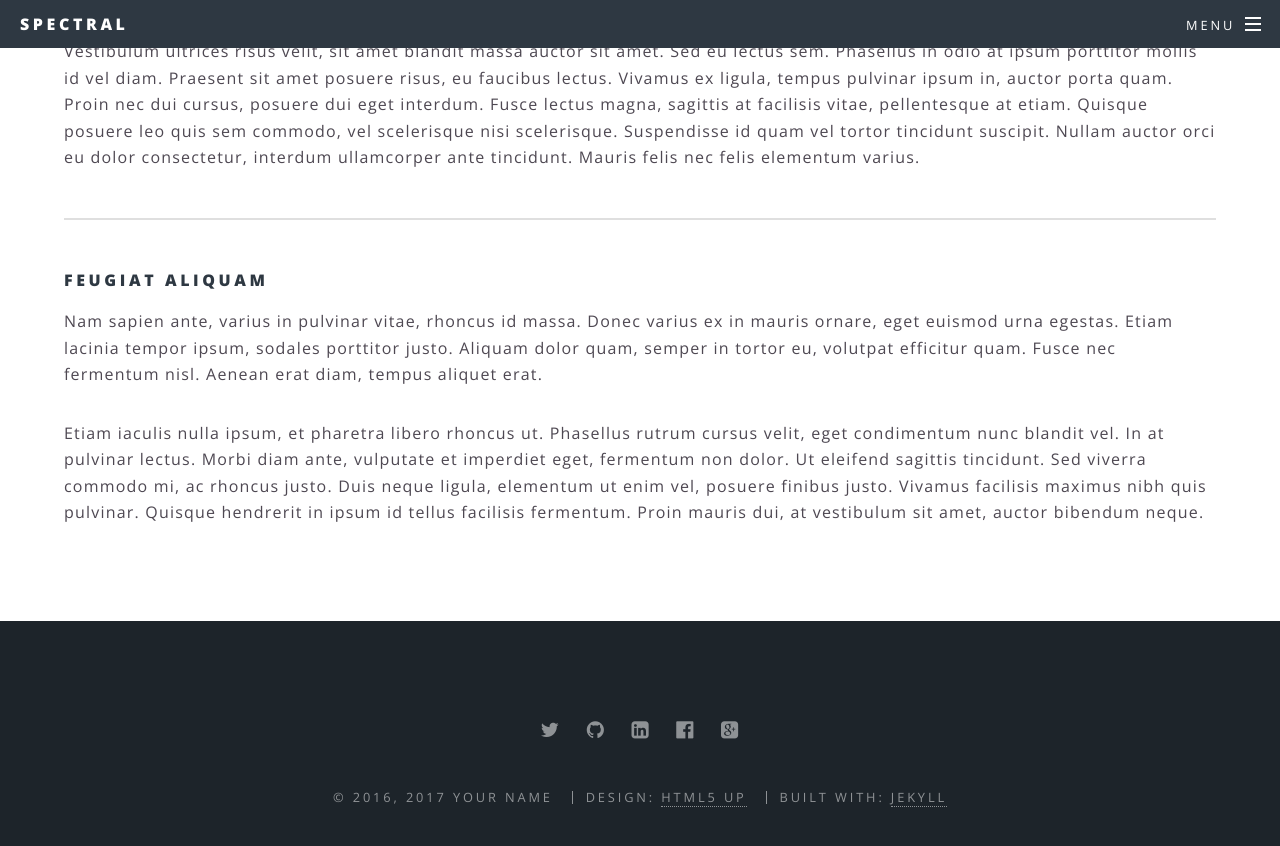
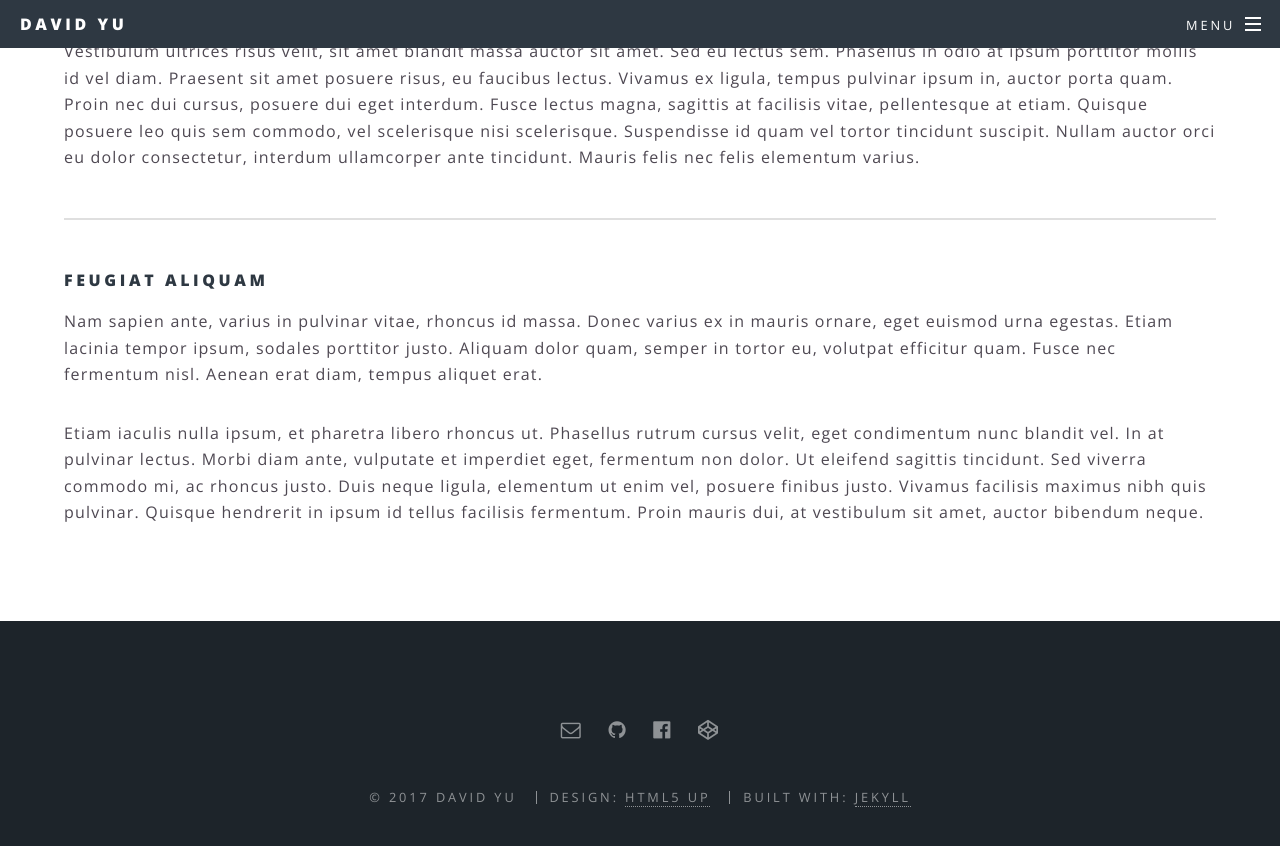
Before and after one commit to fkingnoobgg/my-portfolio-site, a Jekyll site: the page built from generic.html, in a window 1280 px wide and 900 px high, scrolled down 692 px. Shown: the top 846 px of the window. Built offline with Jekyll 4.4.1, drawn with Linux system fonts in a browser that asks for light colours.

Commit message:
update config and footer to relevant values

```diff
--- a/_config.yml
+++ b/_config.yml
@@ -2,22 +2,23 @@
 #
 
 # Site settings
-title: Spectral
+title: "David Yu"
 description: |
   Another fine responsive
   site template freebie
   crafted by [HTML5 UP](http://html5up.net)
-owner: Your Name # or company name
-first_published: 2016 # if migrating another site, the year of your first publish
-email: your-email@domain.com
+owner: "David Yu" # or company name
+first_published: 2017 # if migrating another site, the year of your first publish
+email: 21711933@student.uwa.edu.au
 baseurl: "" # the subpath of your site, e.g. /blog
 url: "http://yourdomain.com" # the base hostname & protocol for your site
 social:
-  twitter: https://twitter.com/<username>
-  github: https://github.com/<username>
-  linkedin-square: https://linkedin.com/in/<username>
-  facebook-official: https://facebook.com/<username>
-  google-plus-square: https://plus.google.com/u/0/+<username>
+  #twitter: https://twitter.com/<username>
+  github: https://github.com/fkingnoobgg
+  #linkedin-square: https://linkedin.com/in/<username>
+  facebook-official: https://www.facebook.com/profile.php?id=100012304187596
+  codepen: https://codepen.io
+  #google-plus-square: https://plus.google.com/u/0/+<username>
   #email: /contact/
   #flickr:
   #instagram:
--- a/_includes/footer.html
+++ b/_includes/footer.html
@@ -1,15 +1,17 @@
 <!-- Footer -->
 <footer id="footer">
   <ul class="icons">
+    {% if site.email %}
+      <li>
+        <a target="_blank" href="{{ site.email }}" class="icon fa-envelope-o">
+        <span class="label">E-mail</span></a>
+      </li>
+    {% endif %}
+
     {% for socloc in site.social %}
     {% if socloc[1] %}
-    {% if socloc[0] == 'email' %}
-    <li><a target="_blank" href="{{ socloc[1] }}" class="icon fa-envelope-o"
-           ><span class="label">E-mail</span></a></li>
-    {% else %}
     <li><a target="_blank" href="{{ socloc[1] }}" class="icon fa-{{ socloc[0] }}"
            ><span class="label">{{ socloc[0] }}</span></a></li>
-    {% endif %}
     {% endif %}
     {% endfor %}
   </ul>
```
